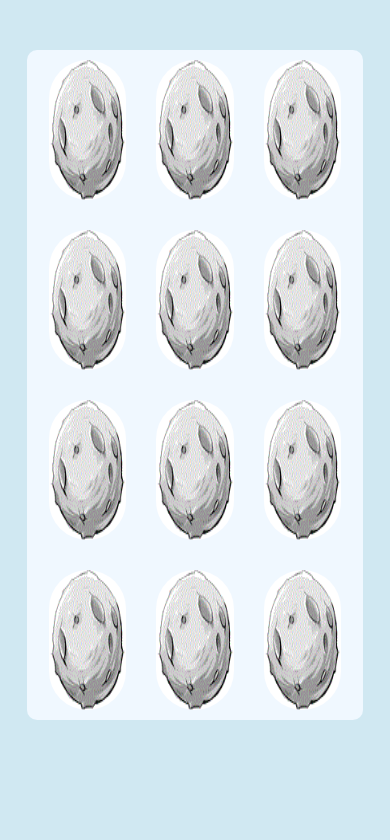
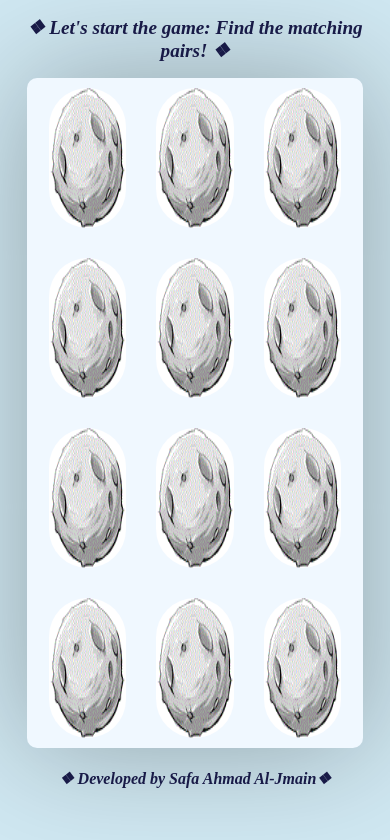
Before and after one commit to safajmain/memory-game-mainc, a plain HTML site: page index.html in a window 390 px wide. Drawn offline with Linux system fonts and the light colour scheme.

Commit message:
add text

```diff
--- a/index.html
+++ b/index.html
@@ -10,10 +10,12 @@
 
  </head>
 <body>
+    <h2> ❖ Let's start the game: Find the matching pairs! ❖ </h2>
 <section id="main">
 
 </section>
 
+<h4> ❖   Developed by Safa Ahmad Al-Jmain❖ </h4>
 
 
 
--- a/style.css
+++ b/style.css
@@ -4,7 +4,8 @@
     border-radius: 10px;
     overflow: hidden;
     background:#F0F8FF;
-    margin-top:5%;
+    box-shadow: 0 0 120px rgba(0, 0, 0, 0.3);
+    margin-top:2%;
      height: 600px;
     gap: 70px;
 
@@ -39,6 +40,9 @@ img{
 
  }
  @media  (min-width: 320px)and (max-width: 768px) {
+    h2{
+        font-size:   larger;
+    }
     #main {
         width: 90%;
         height: auto;
@@ -46,7 +50,7 @@ img{
         flex-wrap: wrap;
         justify-content: center;
         gap: 10px;
-        margin-top: 50px;
+       /* margin-top: 50px;*/
     }
 
     div {
@@ -59,7 +63,7 @@ img{
         height:  max-content;
         border-radius: 50px;
         width: 100%; /* كل div يأخذ تقريبًا ثلث العرض ليظهر 3 في كل سطر */
-        height:   115px;
+        height:   135px;
 
     }
     }}
@@ -86,9 +90,23 @@ img{
             margin: 10px;
         }
 
-        img {
-            width: 100%;
-            height: auto;
-            border-radius: 50px;
-        }
+
+    img {
+        height:  max-content;
+        border-radius: 50px;
+        width: 100%; /* كل div يأخذ تقريبًا ثلث العرض ليظهر 3 في كل سطر */
+        height:   130px;
+
     }
+    }
+
+    h4{
+        font-style: italic;
+        text-align: center;
+        color: rgb(24, 26, 71);
+    }
+    h2{
+        font-style: italic;
+        text-align: center;
+        color: rgb(24, 26, 71);
+    }
```
